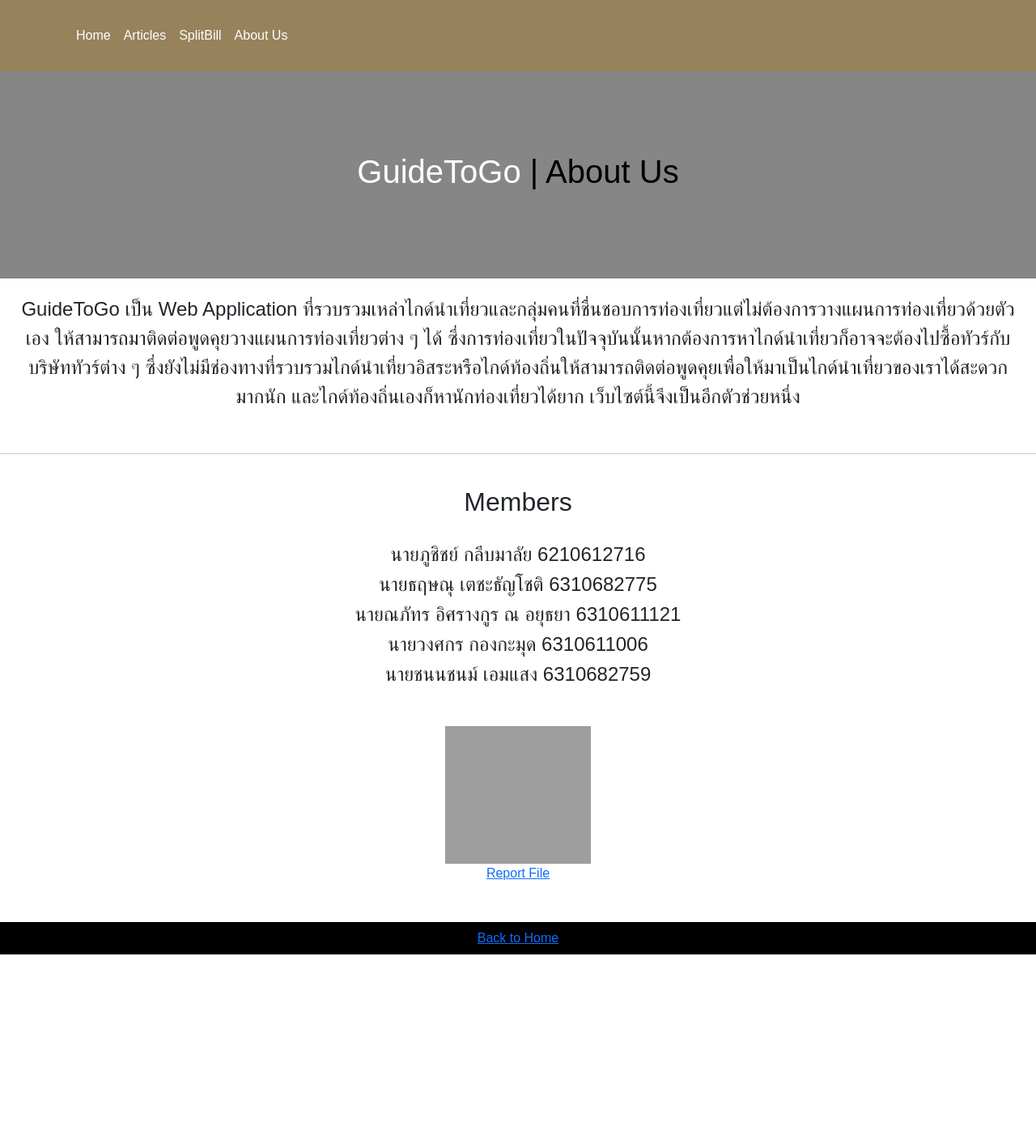
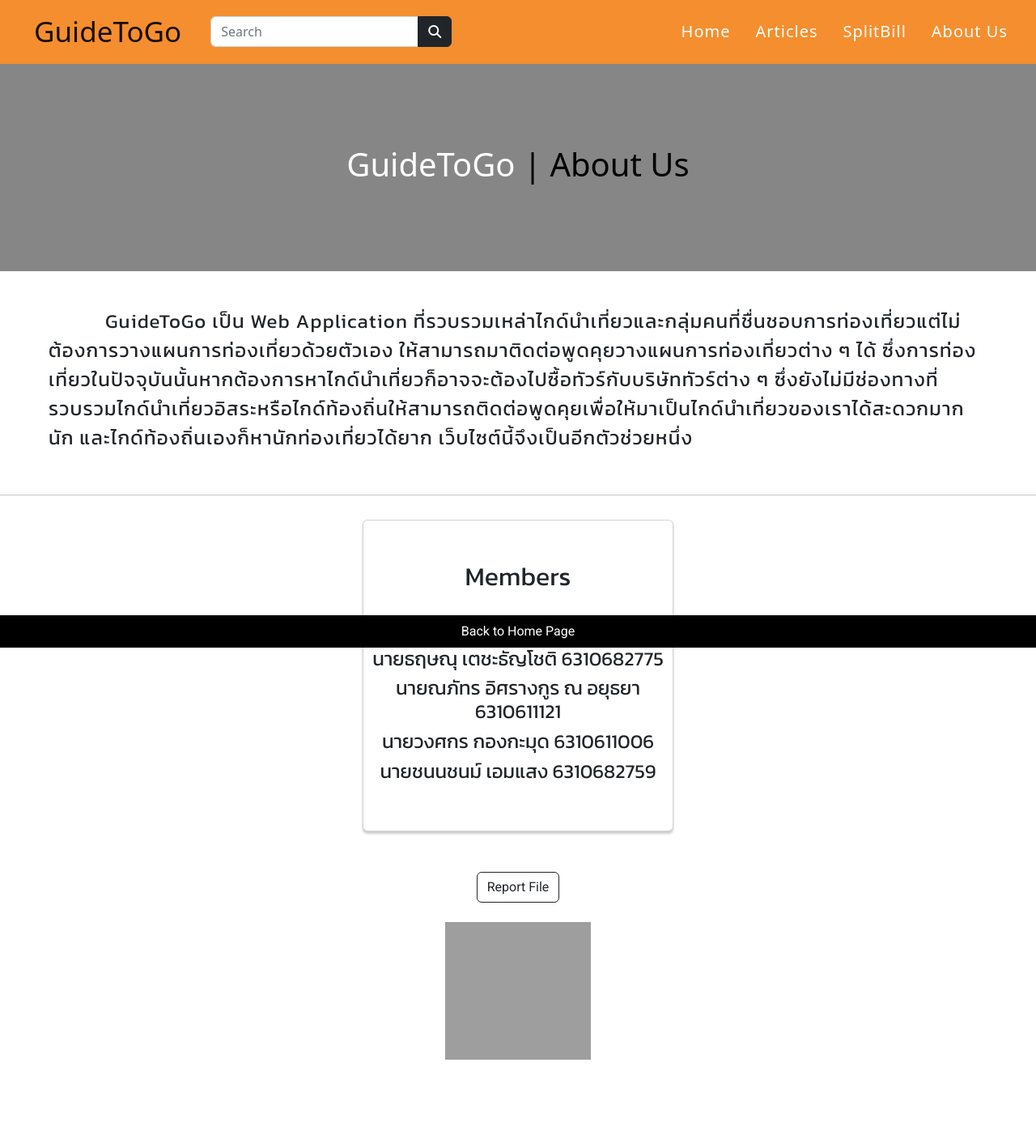
Before and after one commit to 6310682775/guidetogo, a Django app: page /about in a window 1280 px wide. Shown: the whole page at 81% size. Before the commit the page ends 1179 px from the top, so only its background shows below. Run offline with Django 4.2, Linux system fonts and the light colour scheme; some libraries are stand-ins or nearby versions; grey boxes are pictures that could not be loaded.

Commit message:
Update html files

```diff
--- /dev/null
+++ b/main/static/main/about.css
@@ -0,0 +1,69 @@
+@import url('https://fonts.googleapis.com/css2?family=Kanit&family=Poppins&family=Roboto&family=Sarabun&display=swap');
+
+.about-section {
+    padding: 100px;
+    text-align: center;
+    font-weight: 500px;
+    background-color: #868686;
+    color: white;
+}
+
+.about-section-2 {
+    padding: 20px 60px;
+    text-indent: 70px;
+    font-size: 1.5rem;
+    font-family: 'Kanit';
+    letter-spacing: 1.2px;
+}
+
+/* .container {
+    padding: 0 16px;
+}
+
+.container::after, .row::after {
+    content: "";
+    clear: both;
+    display: table;
+} */
+
+.card {
+    width: 30%;
+    margin: 30px auto;
+    padding: 50px 0;
+    box-shadow: 0 3px 3px 0 rgba(0, 0, 0, 0.2);
+    float: none;
+}
+
+.members {
+    text-align: center;
+    font-family: 'Kanit';
+}
+
+.link {
+    margin: 50px 0;
+    text-align: center;
+    font-family: 'Roboto';
+}
+
+.button {
+    border: none;
+    outline: 0;
+    display: inline-block;
+    padding: 8px;
+    color: white;
+    background-color: #000;
+    text-align: center;
+    cursor: pointer;
+    width: 100%;
+}
+
+.button:hover {
+    background-color: #555;
+}
+
+@media screen and (max-width: 650px) {
+    .column {
+        width: 100%;
+        display: block;
+    }
+}
--- a/main/templates/main/about.html
+++ b/main/templates/main/about.html
@@ -1,94 +1,16 @@
 {% extends "main/layout.html" %}
-{% load static %}
-
-{% block title %}GuideToGo | About Us{% endblock %}
 
 {% block body %}
+<title>GuideToGo | About Us</title>
 
-<style>
-body {
-  font-family: Arial, Helvetica, sans-serif;
-  margin: 0;
-}
-
-html {
-  box-sizing: border-box;
-}
-
-*, *:before, *:after {
-  box-sizing: inherit;
-  list-style: none;
-  text-align: center;
-}
-
-.column {
-  float: left;
-  width: 33.3%;
-  margin-bottom: 16px;
-  padding: 0 8px;
-}
-
-.card {
-  box-shadow: 0 4px 8px 0 rgba(0, 0, 0, 0.2);
-  margin: 0 auto;
-  float: none;
-}
-
-.about-section {
-  padding: 100px;
-  text-align: center;
-  background-color: #868686;
-  color: white;
-}
-
-.about-section-2 {
-  padding: 20px;
-  text-align: center;
-  font-size: 1.5rem;
-}
-
-.container {
-  padding: 0 16px;
-}
-
-.container::after, .row::after {
-  content: "";
-  clear: both;
-  display: table;
-}
-
-.link {
-  margin: 50px 0;
-}
-
-.button {
-  border: none;
-  outline: 0;
-  display: inline-block;
-  padding: 8px;
-  color: white;
-  background-color: #000;
-  text-align: center;
-  cursor: pointer;
-  width: 100%;
-}
-
-.button:hover {
-  background-color: #555;
-}
-
-@media screen and (max-width: 650px) {
-  .column {
-    width: 100%;
-    display: block;
-  }
-}
-</style>
+{% load static %}
+<link rel="stylesheet" type="text/css" href="{% static 'main/about.css' %}">
 
 <div class="about-section">
   <h1>GuideToGo <span style="color: #000;">| About Us</span></h1>
 </div>
 
+<br>
 <div class="about-section-2">
   <p>GuideToGo เป็น Web Application ที่รวบรวมเหล่าไกด์นำเที่ยวและกลุ่มคนที่ชื่นชอบการท่องเที่ยวแต่ไม่ต้องการวางแผนการท่องเที่ยวด้วยตัวเอง ให้สามารถมาติดต่อพูดคุยวางแผนการท่องเที่ยวต่าง ๆ ได้
     ซึ่งการท่องเที่ยวในปัจจุบันนั้นหากต้องการหาไกด์นำเที่ยวก็อาจจะต้องไปซื้อทัวร์กับบริษัททัวร์ต่าง ๆ ซึ่งยังไม่มีช่องทางที่รวบรวมไกด์นำเที่ยวอิสระหรือไกด์ท้องถิ่นให้สามารถติดต่อพูดคุยเพื่อให้มาเป็นไกด์นำเที่ยวของเราได้สะดวกมากนัก
@@ -97,7 +19,7 @@
 </div>
 
 <hr>
-    <br>
+<div class="card members">
   <h2>Members</h2>
     <br>
     <h4>นายภูชิชย์ กลีบมาลัย 6210612716</h4>
@@ -105,16 +27,21 @@
     <h4>นายณภัทร อิศรางกูร ณ อยุธยา 6310611121</h4>
     <h4>นายวงศกร กองกะมุด 6310611006</h4>
     <h4>นายชนนชนม์ เอมแสง 6310682759</h4>
+</div>
 
 <!-- https://logos-world.net/ -->
 <div class="link">
+  <a class="btn btn-outline-dark" role="button" href="https://drive.google.com/drive/folders/1HN_mj79bX9JCWz4SqDVX8dFVSM2YJ1Xd?usp=share_link" target="_blank">Report File</a>
+  <br><br>
   <a href="https://www.pivotaltracker.com/n/projects/2607782" target="_blank"><img src="https://logos-download.com/wp-content/uploads/2019/11/Pivotal_Tracker_Logo.png" width="180" height="70"></a>
   <br>
   <a href="https://github.com/6310682775/guidetogo" target="_blank"><img src="https://logos-world.net/wp-content/uploads/2020/11/GitHub-Emblem.png" width="180" height="100"></a>
-      <br>
-      <a href="https://drive.google.com/drive/folders/1HN_mj79bX9JCWz4SqDVX8dFVSM2YJ1Xd?usp=share_link" target="_blank">Report File</a>
   <br><br><br>
-      <button class="button"><a href="{% url 'main:home' %}" target="_blank">Back to Home</a></button>
+  <!-- <a class="btn btn-dark" role="button" href="{% url 'main:home' %}">back</a> -->
+  <form class="fixed-bottom" action="{% url 'main:home' %}">
+    <input type="hidden" value="Back to Home" />
+    <button class="button">Back to Home Page</button>
+  </form>
 </div>
 
 {% endblock %}
--- a/main/templates/main/layout.html
+++ b/main/templates/main/layout.html
@@ -6,32 +6,83 @@
   <meta http-equiv="X-UA-Compatible" content="IE=edge"/>
   <meta name="viewport" content="width=device-width, initial-scale=1.0"/>
 
-  <link href="https://cdn.jsdelivr.net/npm/bootstrap@5.2.0/dist/css/bootstrap.min.css" rel="stylesheet"/>
-  <script src="https://cdn.jsdelivr.net/npm/bootstrap@5.2.0/dist/js/bootstrap.bundle.min.js"></script>
-
-  <link href="https://fonts.googleapis.com/css?family=Poppins" rel="stylesheet"/>
-  <link rel="stylesheet" href="https://use.fontawesome.com/releases/v5.5.0/css/all.css"
-    integrity="sha384-B4dIYHKNBt8Bc12p+WXckhzcICo0wtJAoU8YZTY5qE0Id1GSseTk6S+L3BlXeVIU" crossorigin="anonymous" />
+  <link href="https://cdn.jsdelivr.net/npm/bootstrap@5.2.2/dist/css/bootstrap.min.css" rel="stylesheet"/>
+  <script src="https://cdn.jsdelivr.net/npm/bootstrap@5.2.2/dist/js/bootstrap.bundle.min.js"></script>
+  <link rel="preconnect" href="https://fonts.googleapis.com">
+  <link rel="preconnect" href="https://fonts.gstatic.com" crossorigin>
+  <link href="https://fonts.googleapis.com/css2?family=Kanit&family=Poppins&family=Roboto&family=Sarabun&display=swap" rel="stylesheet">
+  <link rel="stylesheet" href="https://cdnjs.cloudflare.com/ajax/libs/font-awesome/6.2.0/css/all.min.css">
 
   {% load static %}
-  <!-- <link rel="stylesheet" type="text/css" href="{% static 'css/style.css' %}"> -->
+  <link rel="icon" type="image/x-icon" href="https://firebasestorage.googleapis.com/v0/b/guidetogo-2faa4.appspot.com/o/gtg-icon.ico?alt=media&token=39e27606-1ff4-4d03-9f5a-b03a96f64e26">
+  <link rel="stylesheet" type="text/css" href="{% static 'main/layout.css' %}">
 
-  <title>{% block title %} {% endblock %}</title>
+<style>
+    .navbar {
+        background-color: #f58e2e;
+    }
+
+    .navbar-brand {
+        padding-left: 30px;
+        font-size: 35px;
+    }
+
+    .navbar-nav {
+        margin: 8px 0;
+    }
+
+    .nav-item {
+        padding-right: 15px;
+    }
+
+    .input-group {
+        padding-left: 20px;
+    }
+
+    .nav-link {
+        font-size: 20px;
+        letter-spacing: 1px;
+        color: #fff;
+    }
+</style>
 </head>
 
+<nav class="navbar navbar-expand-lg">
+    <div class="container-fluid">
+        <a class="navbar-brand" href="{% url 'main:home' %}">GuideToGo</a>
+        <button class="navbar-toggler" type="button" data-bs-toggle="collapse" data-bs-target="#mynavbar">
+            <span class="navbar-toggler-icon"></span>
+        </button>
+        <div class="collapse navbar-collapse" id="mynavbar">
+            <ul class="navbar-nav me-auto">
+                <li class="nav-item">
+                    <div class="input-group">
+                        <input type="text" class="form-control" placeholder="Search" aria-label="Search" aria-describedby="button-addon2">
+                        <button class="btn btn-dark" type="button" id="button-addon2"><i class="fa-solid fa-magnifying-glass"></i></button>
+                    </div>
+                </li>
+            </ul>
+            <ul class="navbar-nav ms-auto">
+                <li class="nav-item">
+                    <a class="nav-link" href="{% url 'main:home' %}">Home</a>
+                </li>
+                <li class="nav-item">
+                    <a class="nav-link" href="#">Articles</a>
+                </li>
+                <li class="nav-item">
+                    <a class="nav-link" href="#">SplitBill</a>
+                </li>
+                <li class="nav-item">
+                    <a class="nav-link" href="{% url 'main:about' %}">About Us</a>
+                </li>
+
+            </ul>
+
+        </div>
+    </div>
+</nav>
+
 <body>
-  <header class="p-4 text-white" style="background-color: #97825b">
-    <div class="container">
-      <div class="d-flex flex-wrap align-items-center justify-content-center justify-content-lg-start">
-        <ul class="nav col-12 col-lg-auto me-lg-auto mb-2 justify-content-center mb-md-0">
-          <li><a href="{% url 'main:home' %}" class="nav-link px-2 text-white">Home</a></li>
-          <li><a href="#" class="nav-link px-2 text-white">Articles</a></li>
-          <li><a href="#" class="nav-link px-2 text-white">SplitBill</a></li>
-          <li><a href="{% url 'main:about' %}" class="nav-link px-2 text-white">About Us</a></li>
-        </ul>
-      </div>
-    </div>
-  </header>
   {% block body %}
   {% endblock %}
 </body>
```
Also changed, not shown: main/static/main/layout.css (added, +30 -0 lines), main/templates/main/home.html (+58 -7 lines), main/static/main/style.css (deleted). Lines whose indentation alone changed are shown as unchanged.
